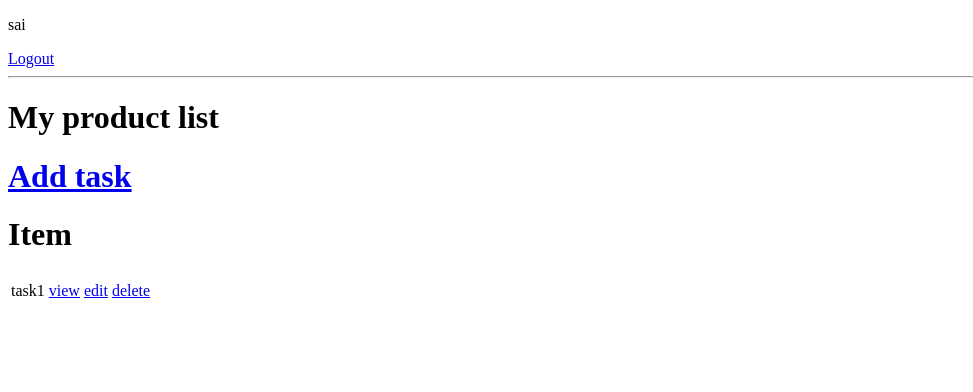
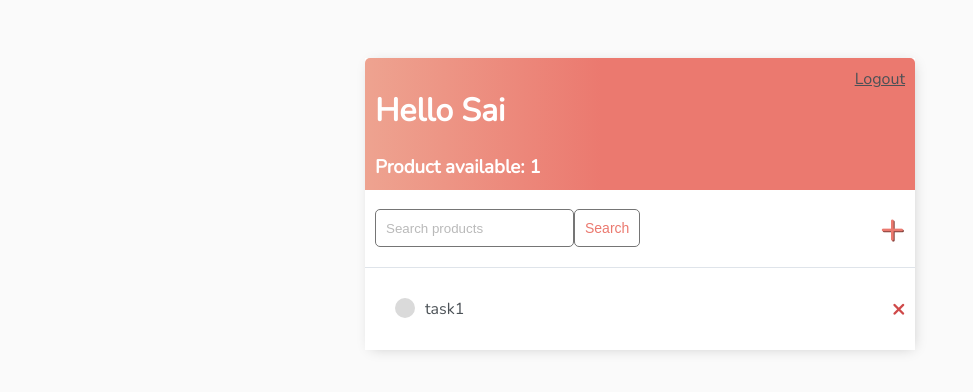
Before and after one commit to bssaikiran92/assignment, a Django app: page / in a window 1280 px wide. Shown: the top 392 px of the page, without its empty margins (0-973 px from the left). Run offline with Django 3.2, Linux system fonts and the light colour scheme; a user stored in the database is signed in; data comes from the database, SQL or seed files in the repository; both versions use the stored data as it was before the commit.

Commit message:
app complete

```diff
--- a/assignment/product_list/models.py
+++ b/assignment/product_list/models.py
@@ -6,11 +6,7 @@ class Product(models.Model):
     product = models.ForeignKey(User, on_delete=models.CASCADE, null=True, blank=True)
     title = models.CharField(max_length=200)
     description = models.TextField(null=True, blank=True)
-    complete = models.BooleanField(blank=False)
     created = models.DateTimeField(auto_now_add=True)
 
     def __str__(self):
         return self.title
-
-    class Meta:
-        ordering = ['complete']
--- /dev/null
+++ b/assignment/product_list/templates/product_list/main.html
@@ -0,0 +1,150 @@
+<!DOCTYPE html>
+<html lang="en">
+<head>
+    <meta charset="UTF-8">
+    <meta http-equiv="X-UA-Compatible" content="IE=edge">
+    <title>Inventory</title>
+    <meta name="description" content="">
+    <meta name="viewport" content="width=device-width, initial-scale=1">
+
+    <link rel="preconnect" href="https://fonts.gstatic.com">
+    <link href="https://fonts.googleapis.com/css2?family=Nunito:wght@200&display=swap" rel="stylesheet">
+
+    <style>
+        body{
+        background-color: #FAFAFA;
+        font-family: 'Nunito', sans-serif;
+        padding-top: 50px;
+        }
+
+        h1,
+        h2,
+        h3,
+        h4,
+        h5,
+        h6,
+            {
+            font-family: 'Raleway', sans-serif;
+        }
+
+        a,
+        p {
+            color: #4b5156
+        }
+
+        .container{
+        max-width: 550px;
+        margin: auto;
+        background-color: #fff;
+        -webkit-box-shadow: 2px 2px 13px -4px rgba(0, 0, 0, 0.21);
+        box-shadow: 2px 2px 13px -4px rgba(0, 0, 0, 0.21);
+        }
+
+        .header-bar {
+            display: flex;
+            justify-content: space-between;
+            color: #fff;
+            padding: 10px;
+            border-radius: 5px 5px 0 0;
+            background: linear-gradient(90deg, #EEA390 0%, #EB796F 43%, #EB796F 100%);
+        }
+
+        .product-wrapper {
+            display: flex;
+            align-items: center;
+            justify-content: space-between;
+            background-color: #fff;
+            border-top: 1px solid #dfe4ea;
+            overflow: hidden;
+            padding: 10px;
+        }
+
+        .product-title {
+            display: flex;
+            padding: 20px;
+        }
+
+        .product-title a {
+            text-decoration: none;
+            color: #4b5156;
+            margin-left: 10px;
+        }
+
+        .product-icon {
+            height: 20px;
+            width: 20px;
+            background-color: rgb(218, 218, 218);
+            border-radius: 50%;
+        }
+
+
+        .delete-link {
+            text-decoration: none;
+            font-weight: 900;
+            color: #cf4949;
+            font-size: 22px;
+            line-height: 0;
+            padding: 20px 0px;
+        }
+
+        #add-link {
+            color: #EB796F;
+            text-decoration: none;
+            font-size: 42px;
+            text-shadow: 1px 1px #81413b;
+        }
+
+        #search-add-wrapper {
+            display: flex;
+            justify-content: space-between;
+            align-items: center;
+            padding: 10px;
+        }
+
+
+        input[type=text],
+        input[type=password],
+        textarea {
+            border: 1px solid #757575;
+            border-radius: 5px;
+            padding: 10px;
+            width: 90%;
+        }
+
+        label {
+            padding-top: 10px !important;
+            display: block;
+        }
+
+        ::placeholder {
+            font-weight: 300;
+            opacity: 0.5;
+        }
+
+        .button {
+            border: 1px solid #757575;
+            background-color: #FFF;
+            color: #EB796F;
+            padding: 10px;
+            font-size: 14px;
+            border-radius: 5px;
+            cursor: pointer;
+            text-decoration: none;
+        }
+
+        .products-body {
+            padding: 20px;
+        }
+
+    </style>
+
+</head>
+<body>
+    <div class="container">
+        {% block content %}
+
+        {% endblock content %}
+    </div>
+
+</body>
+</html>
--- a/assignment/product_list/templates/product_list/product_list.html
+++ b/assignment/product_list/templates/product_list/product_list.html
@@ -1,37 +1,47 @@
-<!DOCTYPE html>
-<html lang="en">
-<head>
-    <meta charset="UTF-8">
-    <title>Title</title>
-</head>
-<body>
+{% extends 'product_list/main.html' %}
+{% block content %}
+
+<div class="header-bar">
+    <div>
+        <h1>Hello {{request.user|title}}</h1>
+        <h3 style="margin:0">Product{{ count|pluralize:"s" }} available: <b>{{count}}</b></h3>
+    </div>
+
     {% if request.user.is_authenticated %}
-    <p>{{request.user}}</p>
     <a href="{% url 'logout' %}">Logout</a>
     {% else %}
     <a href="{% url 'login' %}">Login</a>
     {% endif %}
-    <hr>
-    <h1>My product list</h1>
-    <h1><a href="{% url 'product-create' %}">Add task</a></h1>
-    <table>
-        <tr>
-            <h1>Item</h1>
-            <th></th>
-            <th></th>
-            <th></th>
-        </tr>
-        {% for product in products %}
-        <tr>
-            <td> {{ product.title }}</td>
-            <td> <a href ="{% url 'product' product.id %}">view</a></td>
-            <td> <a href ="{% url 'product-update' product.id %}">edit</a></td>
-            <td> <a href ="{% url 'product-delete' product.id %}">delete</a></td>
-        </tr>
-        {% empty %}
-        <h3>No products found</h3>
-        {% endfor %}
 
-    </table>
-</body>
-</html>
+</div>
+
+<div id="search-add-wrapper">
+    <form method="GET" style="display: flex;">
+        <input type='text' name='search-area' placeholder="Search products" >
+        <input class="button" type="submit" value='Search'>
+    </form>
+    {% if products|length > 0 %}
+    <a id="add-link" href="{% url 'product-create' %}">&#x2b;</a>
+    {% endif %}
+</div>
+
+<div class="product-items-wrapper">
+    {% for product in products %}
+    <div class="product-wrapper" >
+        <div class="product-title">
+            <div class="product-icon"></div>
+            <a href="{% url 'product-update' product.id %}">{{product}}</a>
+        </div>
+        <a class="delete-link" href="{% url 'product-delete' product.id %}">&#215;</a>
+    </div>
+
+    {% empty %}
+    <div style="text-align: center; padding-bottom: 10px; line-height: 1em;">
+        <h3>No new tasks are created.</h3>
+        <h3><a style="text-decoration: none; color: #e53935;" href="{% url 'product-create' %}">Add a new product</a> ! </h3>
+    </div>
+    {% endfor %}
+</div>
+
+
+{% endblock content %}
--- a/assignment/product_list/urls.py
+++ b/assignment/product_list/urls.py
@@ -1,11 +1,12 @@
 from django.urls import path
-from .views import ProductList, ProductDetail, ProductCreate, ProductUpdate, ProductDelete, CustomLoginView
+from .views import ProductList, ProductDetail, ProductCreate, ProductUpdate, ProductDelete, CustomLoginView, RegisterPage
 from django.contrib.auth.views import LogoutView
 
 
 urlpatterns = [
     path('login/', CustomLoginView.as_view(), name='login'),
     path('logout/', LogoutView.as_view(next_page='login'), name='logout'),
+    path('register/', RegisterPage.as_view(), name='register'),
 
     path('', ProductList.as_view(), name='products'),
     path('product/<int:pk>/', ProductDetail.as_view(), name='product'),
--- a/assignment/product_list/views.py
+++ b/assignment/product_list/views.py
@@ -2,12 +2,15 @@ from django.shortcuts import render
 from .models import Product
 from django.views.generic.list import ListView
 from django.views.generic.detail import DetailView
-from django.views.generic.edit import CreateView, UpdateView, DeleteView
+from django.views.generic.edit import CreateView, UpdateView, DeleteView, FormView
 from django.urls import reverse_lazy
+from django.contrib.auth.forms import UserCreationForm
+from django.contrib.auth import login
 
 from django.contrib.auth.mixins import LoginRequiredMixin
+from django.contrib.auth.views import LoginView
 
-from django.contrib.auth.views import LoginView
+from django.shortcuts import redirect
 
 
 class CustomLoginView(LoginView):
@@ -19,15 +22,41 @@ class CustomLoginView(LoginView):
         return reverse_lazy('products')
 
 
+class RegisterPage(FormView):
+    template_name = 'product_list/register.html'
+    form_class = UserCreationForm
+    redirect_authenticated_user = True
+    success_url = reverse_lazy('products')
+
+    def form_valid(self, form):
+        user = form.save()
+        if user is not None:
+            login(self.request, user)
+        return super(RegisterPage, self).form_valid(form)
+
+    def get(self, *args, **kwargs):
+        if self.request.user.is_authenticated:
+            return redirect('products')
+        return super(RegisterPage, self).get(*args, **kwargs)
+
+
 class ProductList(LoginRequiredMixin, ListView):
     model = Product
     context_object_name = 'products'
 
-    # def get_context_data(self, **kwargs):
-    #     context = super().get_context_data(**kwargs)
-    #     context['products'] = context['products'].filter(user=self.request.user)
-    #     context['count'] = context['products'].filter(complete=False).count()
-    #     return context
+    def get_context_data(self, **kwargs):
+        context = super().get_context_data(**kwargs)
+        context['products'] = context['products'].filter(product=self.request.user)
+        context['count'] = context['products'].count()
+
+        search_input = self.request.GET.get('search-area') or ''
+        if search_input:
+            context['products'] = context['products'].filter(
+                title__contains=search_input
+            )
+        context['search_input'] = 'search_input'
+
+        return context
 
 
 class ProductDetail(LoginRequiredMixin, DetailView):
@@ -35,15 +64,19 @@ class ProductDetail(LoginRequiredMixin, DetailView):
     context_object_name = 'products'
 
 
-class ProductCreate(CreateView):
+class ProductCreate(LoginRequiredMixin, CreateView):
     model = Product
-    fields = '__all__'
+    fields = ['title', 'description']
     success_url = reverse_lazy('products')
+
+    def form_valid(self, form):
+        form.instance.product = self.request.user
+        return super(ProductCreate, self).form_valid(form)
 
 
 class ProductUpdate(LoginRequiredMixin, UpdateView):
     model = Product
-    fields = '__all__'
+    fields = ['title', 'description']
     success_url = reverse_lazy('products')
 
 
--- /dev/null
+++ b/assignment/secrets.json
@@ -0,0 +1,4 @@
+{
+    "SECRET_KEY": "ctpzwr*&c31jgiwkfw5jz+rb8s(rj&0%539nxxa5((650k8_a#",
+    "DB_PASSWORD": "d2IirGBWmSiLAfC-RC8S8Mf3Hz5dt8cm"
+}
```
Also changed, not shown: assignment/product/settings.py (+23 -3 lines), assignment/product_list/templates/product_list/login.html (+16 -15 lines), assignment/product_list/templates/product_list/product_confirm_delete.html (+17 -15 lines), assignment/product_list/templates/product_list/product_detail.html (+4 -9 lines), assignment/product_list/templates/product_list/product_form.html (+15 -16 lines), assignment/product_list/templates/product_list/register.html (added, +26 -0 lines), assignment/db.sqlite3, assignment/product_list/migrations/0002_auto_20210620_0243.py (added), 1 other file.
